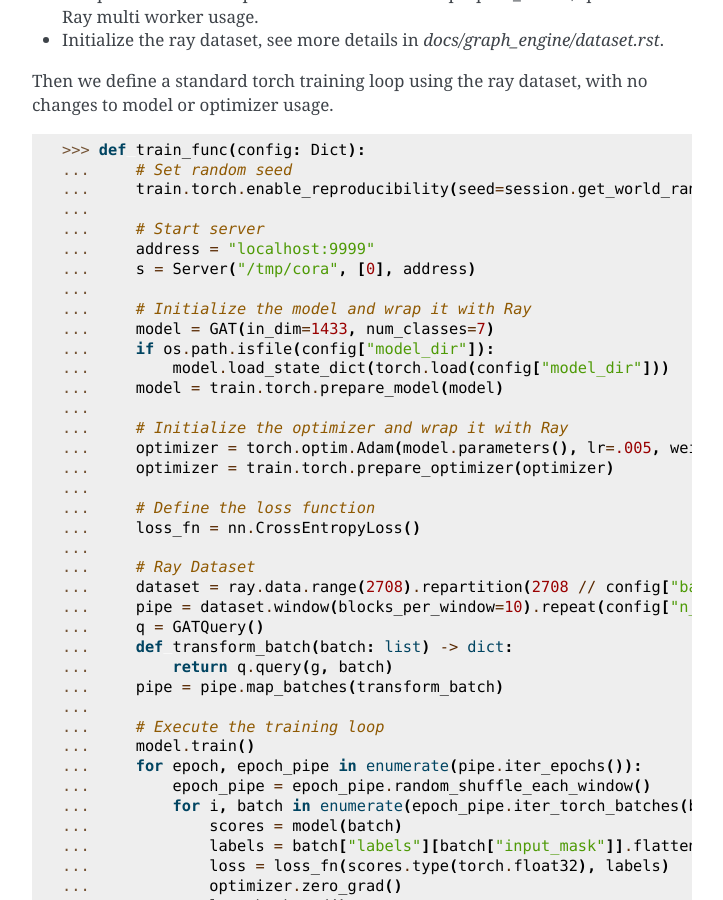
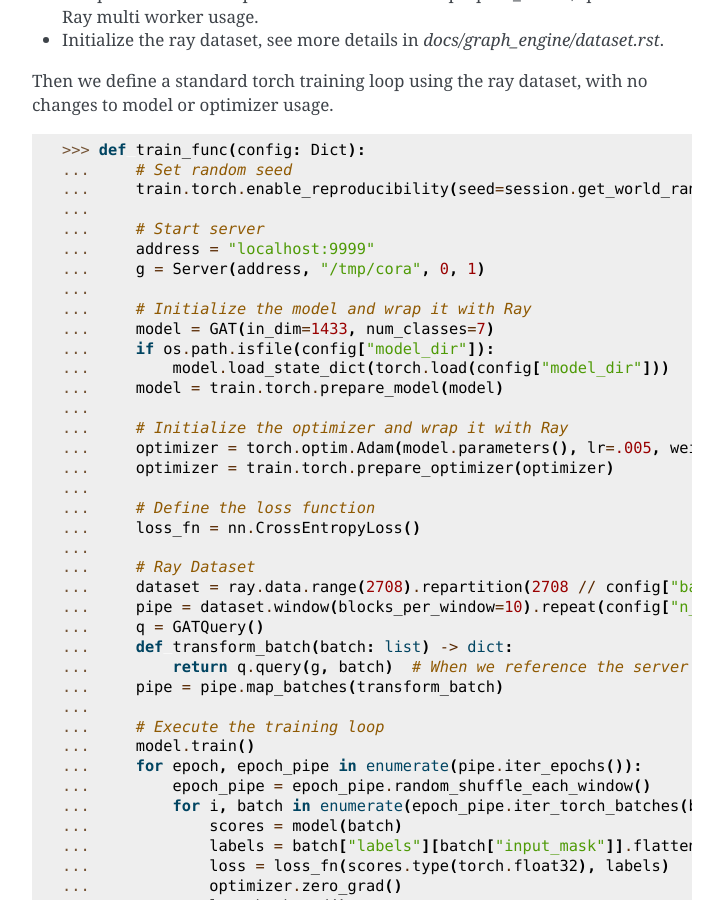
Before and after one commit to microsoft/DeepGNN, a Sphinx documentation site: the page built from docs/torch/ray_usage_advanced.rst, in a window 1280 px wide and 900 px high, scrolled down 2952 px. Shown: the whole window, without its empty margins (388-1111 px from the left). Built offline with Sphinx 7.4.7, drawn with Linux system fonts in a browser that asks for light colours.

```diff
--- a/docs/torch/ray_usage_advanced.rst
+++ b/docs/torch/ray_usage_advanced.rst
@@ -42,7 +42,7 @@ Setup
     >>> from deepgnn.graph_engine import Graph, graph_ops
     >>> from deepgnn.pytorch.modeling import BaseModel
 
-    >>> from deepgnn.graph_engine.snark.distributed import Server
+    >>> from deepgnn.graph_engine.snark.distributed import Server, Client as DistributedClient
     >>> from deepgnn.graph_engine.data.citation import Cora
 
 Query
@@ -158,7 +158,7 @@ Then we define a standard torch training loop using the ray dataset, with no cha
     ...
     ...     # Start server
     ...     address = "localhost:9999"
-    ...     s = Server("/tmp/cora", [0], address)
+    ...     g = Server(address, "/tmp/cora", 0, 1)
     ...
     ...     # Initialize the model and wrap it with Ray
     ...     model = GAT(in_dim=1433, num_classes=7)
@@ -178,7 +178,7 @@ Then we define a standard torch training loop using the ray dataset, with no cha
     ...     pipe = dataset.window(blocks_per_window=10).repeat(config["n_epochs"])  # -> DatasetPipeline(num_windows=1, num_stages=1)
     ...     q = GATQuery()
     ...     def transform_batch(batch: list) -> dict:
-    ...         return q.query(g, batch)
+    ...         return q.query(g, batch)  # When we reference the server g in transform, it uses Client instead
     ...     pipe = pipe.map_batches(transform_batch)
     ...
     ...     # Execute the training loop
```
Also changed, not shown: 1 other file.
